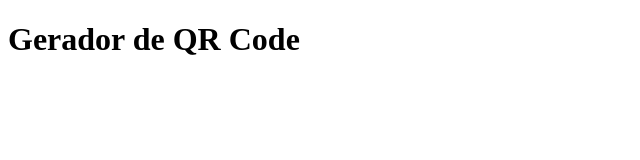
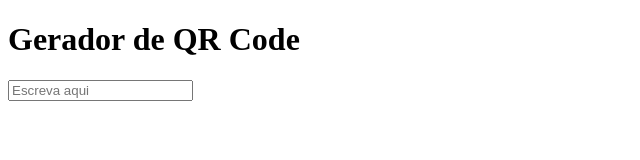
Before and after one commit to lilian-rangel/Projeto-QRcode, a plain HTML site: page index.html in a window 1280 px wide. Shown: the whole page, without its empty margins (0-640 px from the left). Drawn offline with Linux system fonts and the light colour scheme.

Commit message:
:construction: feat: create the content class in html

```diff
--- a/index.html
+++ b/index.html
@@ -10,6 +10,13 @@
 <body>
     <main>
         <h1>Gerador de QR Code</h1>
+
+        <div class="content">
+            <input type="text" placeholder="Escreva aqui" maxlength="30" />
+            <div class="qrcode-content">
+                <img src="" id="qrcode-img">
+            </div>
+        </div>
     </main>
 
     <script src="./assets/js/main.js"></script>
```
